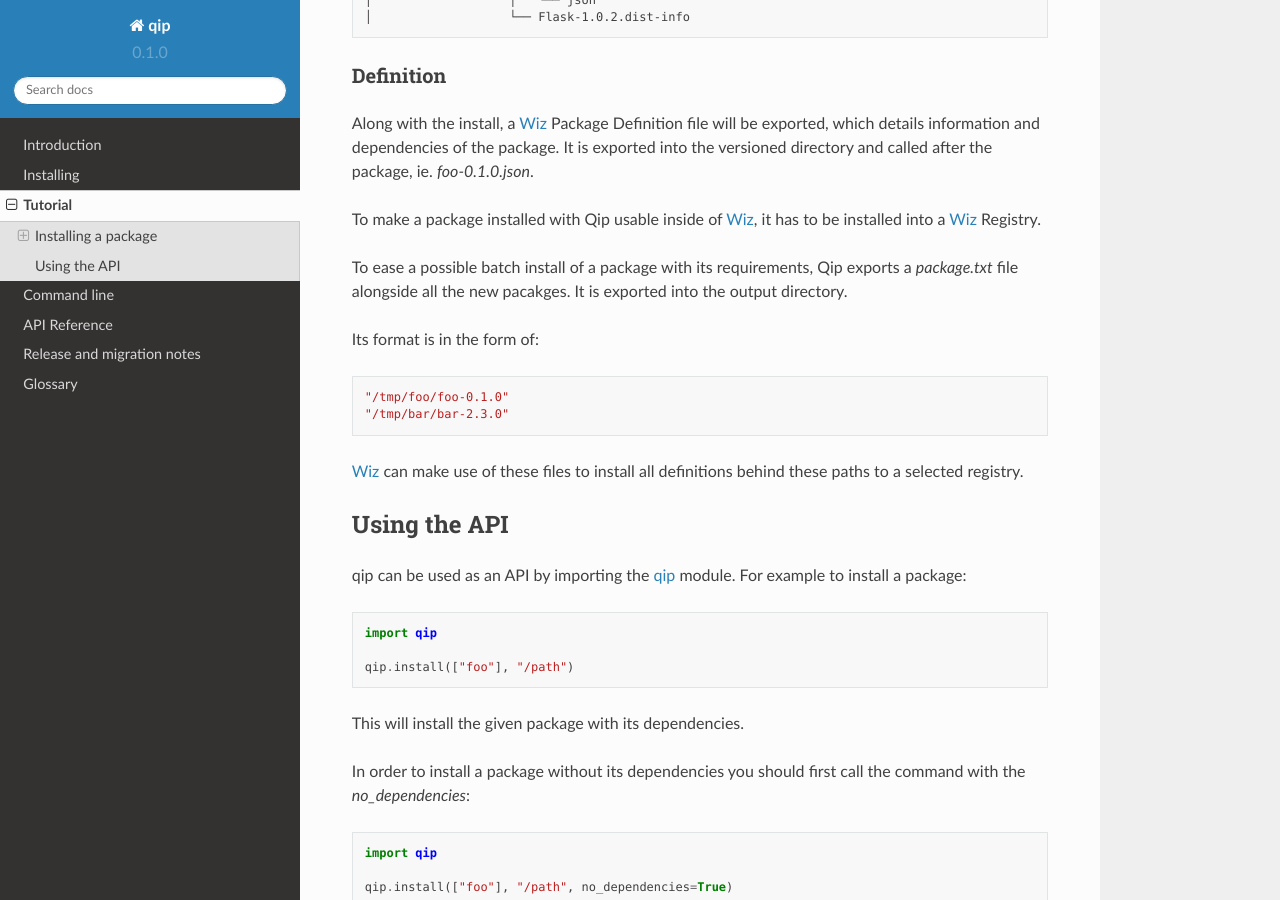
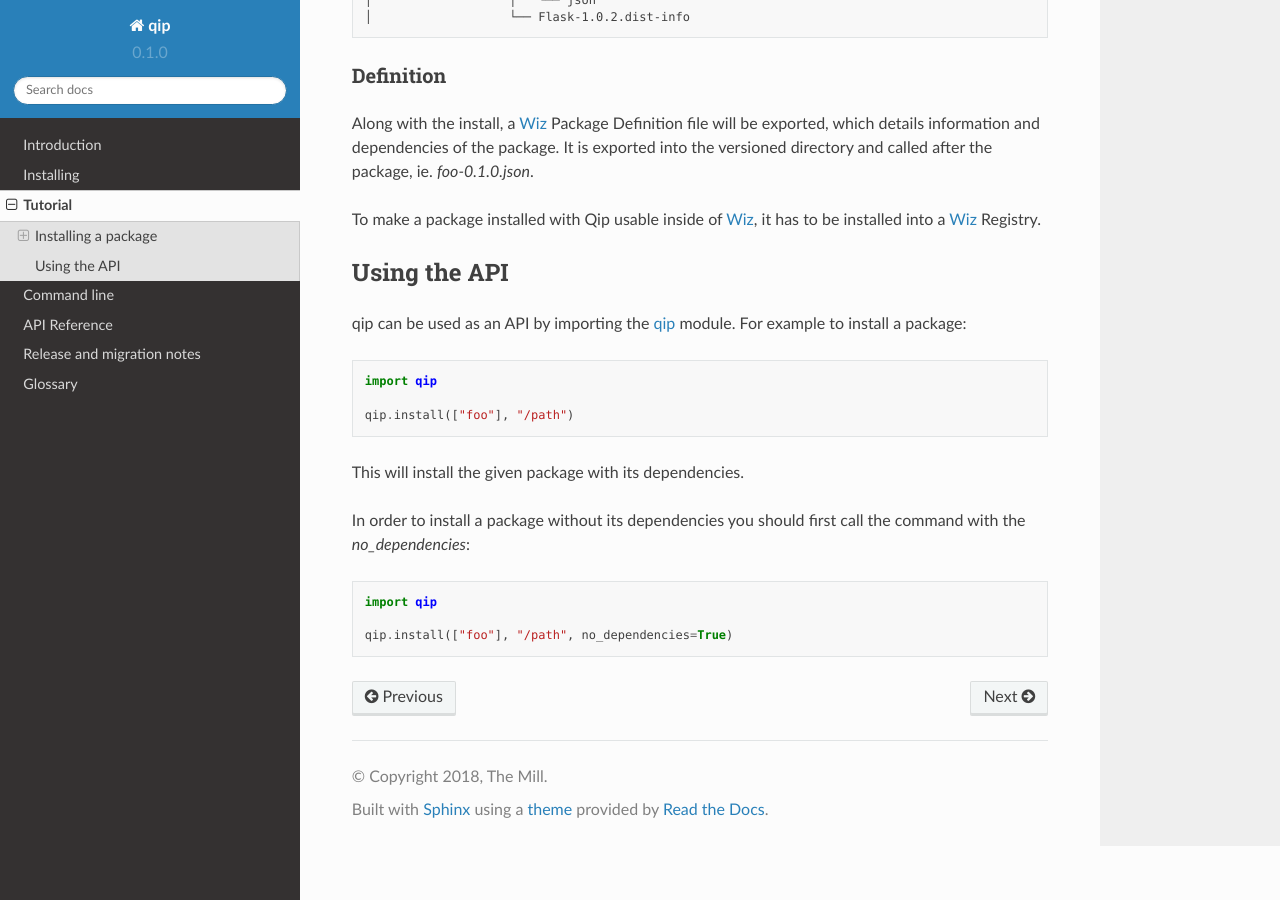
Before and after one commit to themill/qip, a Sphinx documentation site: the page built from doc/tutorial.rst, in a window 1280 px wide and 900 px high, scrolled down 865 px. Built offline with Sphinx 7.4.7 and the Read the Docs theme 2.0.0, drawn with Linux system fonts in a browser that asks for light colours.

Commit message:
Update tutorial to remove package.txt

```diff
--- a/doc/tutorial.rst
+++ b/doc/tutorial.rst
@@ -56,18 +56,6 @@ package, ie. `foo-0.1.0.json`.
 To make a package installed with Qip usable inside of :term:`Wiz`, it has to be
 installed into a :term:`Wiz` :ref:`Registry <wiz:registry>`.
 
-To ease a possible batch install of a package with its requirements, Qip exports
-a `package.txt` file alongside all the new pacakges. It is exported into the
-output directory.
-
-Its format is in the form of::
-
-    "/tmp/foo/foo-0.1.0"
-    "/tmp/bar/bar-2.3.0"
-
-:term:`Wiz` can make use of these files to install all definitions behind these
-paths to a selected registry.
-
 Using the API
 =============
 
```
